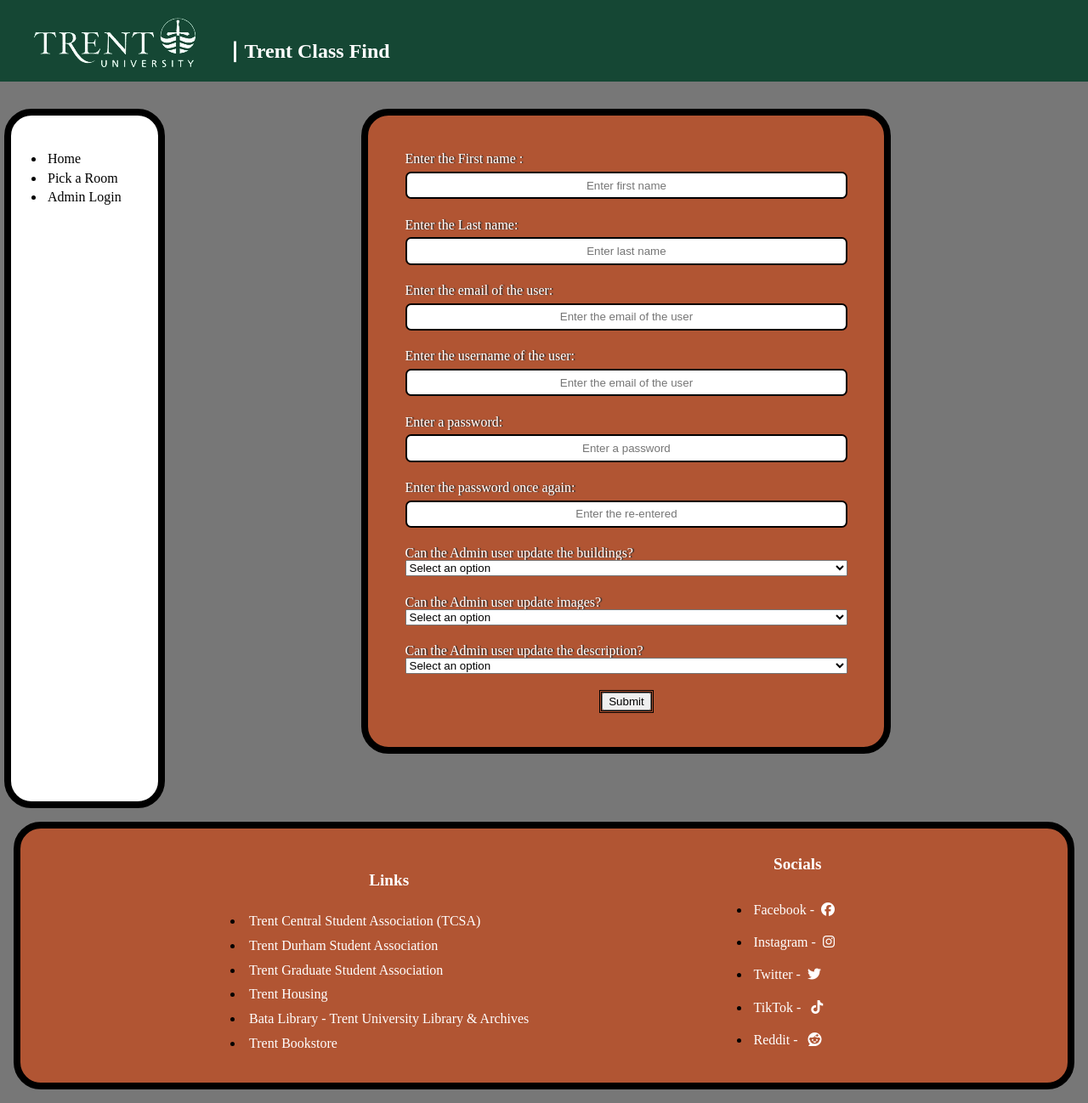
After one commit to HamzaGiTX786/COIS-4000Y---Trent-Class-Find, a PHP site: page /createaccount.php in a window 1280 px wide. The commit adds this page. Shown: the whole page at 85% size. Run offline with PHP 8.4, Linux system fonts and the light colour scheme; some libraries are stand-ins or nearby versions.

Commit message:
createaccount

```diff
--- a/admin.php
+++ b/admin.php
@@ -70,7 +70,7 @@ if (isset($_POST['submit']))
     <title>Admin Login:Trent Class Find</title>
 </head>
 <body>
-    <a href="index.html"><?php
+    <a href="index.php"><?php
         include 'includes/header.php';
     ?></a>
     <div class="navmain">
--- /dev/null
+++ b/createaccount.php
@@ -0,0 +1,214 @@
+<?php
+include 'includes/library.php';
+
+$errors = array(); //declare empty array to add errors too
+
+//get name from post or set to NULL if doesn't exist
+$fname = $_POST['fname'] ?? null;
+$lname = $_POST['lname'] ?? null;
+$email = $_POST['email'] ?? null;
+$password = $_POST['password'] ?? null;
+$passwordre = $_POST['passwordre'] ?? null;
+$username = $_POST['username'] ?? null;
+$canchangebuilding = $_POST['canchangebuilding']??null;
+$updateimage = $_POST['updateimage']??null;
+$updatedescription = $_POST['updatedescription']??null;
+
+if (isset($_POST['submit']))
+{ //only do this code if the form has been submitted
+
+    //validate user has entered a first name
+    if (!isset($fname) || strlen($fname) === 0)
+    {
+        $errors['fname'] = true;
+    }
+
+    //validate user has entered a last name
+    if (!isset($lname) || strlen($lname) === 0)
+    {
+        $errors['lname'] = true;
+    }
+
+    //validate and sanitize email
+    if(!filter_var($email, FILTER_VALIDATE_EMAIL))
+    {
+        $errors['email'] = true;
+    }
+
+    if (!isset($username) || strlen($username) === 0) // make sure a username was entered
+    {
+        $errors['username'] = true;
+    }
+
+    if(!isset($password) || strlen($password) < 8) //make sure a password was given and is 8 char long
+    {
+        $errors['password'] = true;
+    }
+
+    if(!isset($passwordre) || strlen($passwordre) === 0 || $password !== $passwordre) //make sure password was re-entered and is the same as the original
+    {
+        $errors['passwordre'] = true;
+    }
+
+    if (!isset($canchangebuilding) || strlen($canchangebuilding) === 0)
+    {
+        $errors['canchangebuilding'] = true;
+    }
+
+    if (!isset($updateimage) || strlen($updateimage) === 0)
+    {
+        $errors['updateimage'] = true;
+    }
+
+    if (!isset($updatedescription) || strlen($updatedescription) === 0)
+    {
+        $errors['updatedescription'] = true;
+    }
+
+    if(count($errors)===0) //if no errors are encountered
+    {
+        $querycheck = "SELECT * FROM Users";
+        $statement = mysqli_stmt_init($conn);
+        if(!mysqli_stmt_prepare($statement,$querycheck))
+        {
+            echo "SQL prepare failed";
+        }
+        else{
+            mysqli_stmt_execute($statement);
+            $result = mysqli_stmt_get_result($statement);
+            $accounts = mysqli_fetch_all($result);
+        }
+
+        foreach($accounts as $row) //check through all existing accounts
+        {
+            if ($username == $row[1]) //if the given username is the same as one already in the database
+            {
+                $errors['uniqueUser'] = true; //username is already in use
+            }
+            if ($email == $row[3])
+            {
+                $errors['uniqueEmail'] = true; //email is already in use
+            }
+        }
+
+        if(count($errors)===0) //check if there are still no errors
+        {
+            $query = "INSERT INTO Users values (NULL,?,?,?,?,?,?,?,?)";
+            $stmt = mysqli_stmt_init($conn);
+        if(!mysqli_stmt_prepare($stmt,$query))
+        {
+            echo "SQL prepare failed";
+        }
+        else{
+            mysqli_stmt_bind_param($stmt,"ssssssss",$username, password_hash($password, PASSWORD_BCRYPT) , $email, $fname, $lname,$canchangebuilding,$updateimage,$updatedescription);
+            mysqli_stmt_execute($stmt);
+
+            header("Location: admin");
+            exit();
+        }
+         }
+    }
+}
+
+
+?>
+
+
+<!DOCTYPE html>
+<html lang="en">
+<head>
+    <meta charset="UTF-8">
+    <meta http-equiv="X-UA-Compatible" content="IE=edge">
+    <meta name="viewport" content="width=device-width, initial-scale=1.0">
+    <script src="https://kit.fontawesome.com/e156dbae2b.js" crossorigin="anonymous"></script>
+    <link rel="stylesheet" href="styles/master.css"/>
+    <title>Create Admin Account: Trent ClassFind</title>
+</head>
+<body>
+<a href="index.html"><?php
+        include 'includes/header.php';
+    ?></a>
+    <div class="navmain">
+    <?php
+        include 'includes/nav.php';
+    ?>
+    <main>
+    <form id="login" method="post" action="<?php echo $_SERVER['PHP_SELF']?>">
+            <div class="start">
+                <label for="fname">Enter the First name :</label>
+                <input type="text" name="fname" id="fname" placeholder="Enter first name" value=""/>
+                <span class="error <?=!isset($errors['fname']) ? 'hidden' : "";?>">Please enter your admin user First name</span>
+            </div>
+
+            <div class="end">
+                <label for="lname">Enter the Last name:</label>
+                <input type="text" name="lname" id="lname" placeholder="Enter last name" value="" required/>
+                <span class="error <?=!isset($errors['lname']) ? 'hidden' : "";?>">Please enter your admin user Last name</span>
+            </div>
+
+            <div class="end">
+                <label for="email">Enter the email of the user:</label>
+                <input type="text" name="email" id="email" placeholder="Enter the email of the user" value="" required/>
+                <span class="error <?=!isset($errors['email']) ? 'hidden' : "";?>">Please enter your admin user email</span>
+            </div>
+
+            <div class="end">
+                <label for="username">Enter the username of the user:</label>
+                <input type="text" name="username" id="username" placeholder="Enter the email of the user" value="" required/>
+                <span class="error <?=!isset($errors['username']) ? 'hidden' : "";?>">Please enter a username for your admin user</span>
+            </div>
+
+            <div class="end">
+                <label for="password">Enter a password:</label>
+                <input type="password" name="password" id="password" placeholder="Enter a password" value="" required/>
+                <span class="error <?=!isset($errors['password']) ? 'hidden' : "";?>">Please enter a password for your admin user that is 8 characters long</span>
+            </div>
+
+            <div class="end">
+                <label for="passwordre">Enter the password once again:</label>
+                <input type="password" name="passwordre" id="passwordre" placeholder="Enter the re-entered" value="" required/>
+                <span class="error <?=!isset($errors['passswordre']) ? 'hidden' : "";?>">Please enter re-enter your password</span>
+            </div>
+
+            <div class="end">
+                <label for="canchangebuilding">Can the Admin user update the buildings?</label>
+                <select name="canchangebuilding" id="canchangebuilding">
+                <option value="">Select an option</option>
+                    <option value="1">Yes</option>
+                    <option value="0">No</option>
+                </select>
+                <span class="error <?=!isset($errors['canchangebuilding']) ? 'hidden' : "";?>">Please select an option!</span>
+            </div>
+
+            <div class="end">
+                <label for="updateimage">Can the Admin user update images?</label>
+                <select name="updateimage" id="updateimage">
+                    <option value="">Select an option</option>
+                    <option value="1">Yes</option>
+                    <option value="0">No</option>
+                </select>
+                <span class="error <?=!isset($errors['updateimage']) ? 'hidden' : "";?>">Please select an option!</span>
+            </div>
+
+            <div class="end">
+                <label for="updatedescription">Can the Admin user update the description?</label>
+                <select name="updatedescription" id="updatedescription">
+                <option value="">Select an option</option>
+                    <option value="1">Yes</option>
+                    <option value="0">No</option>
+                </select>
+                <span class="error <?=!isset($errors['updatedescription']) ? 'hidden' : "";?>">Please select an option!</span>
+            </div>
+
+            <div class="buttons">
+                <button type="submit" name="submit" id="submit">Submit</button>
+            </div>
+    </form>
+    </main>
+</div>
+
+    <?php
+        include 'includes/footer.php';
+?>
+</body>
+</html>
--- a/index.php
+++ b/index.php
@@ -9,7 +9,7 @@
     <title>Trent Class Find</title>
 </head>
 <body>
-    <a href="index.html"><?php
+    <a href="index.php"><?php
         include 'includes/header.php';
     ?></a>
     <div class="navmain">
--- a/pickaroom.php
+++ b/pickaroom.php
@@ -9,7 +9,7 @@
     <title>Pick A Room: Trent Class Find</title>
 </head>
 <body>
-<a href="index.html"><?php
+<a href="index.php"><?php
         include 'includes/header.php';
     ?></a>
     <div class="navmain">
```
